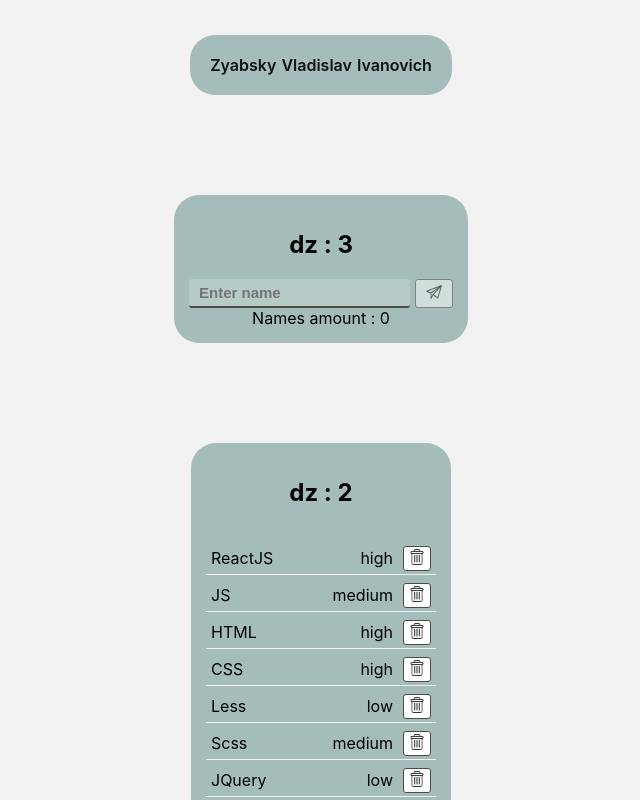
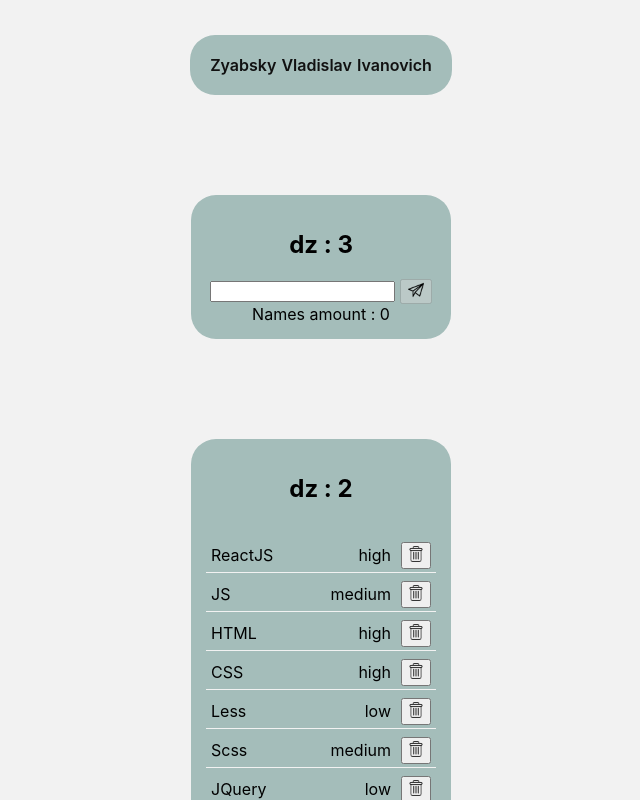
Before and after one commit to vladzyabs/dzFromIgnat, a React (Create React App) app: page / in a window 1280 px wide. Shown: the top 800 px of the page, without its empty margins (319-959 px from the left). Built offline with nearby package versions, Linux system fonts and the light colour scheme.

Commit message:
zeroing dz4

```diff
--- a/src/components/common/ButtonNya.tsx
+++ /dev/null
@@ -1,20 +0,0 @@
-import React, {ButtonHTMLAttributes, DetailedHTMLProps} from "react";
-
-import style from "./common.module.scss"
-
-export type PropsButtonType =
-    DetailedHTMLProps<ButtonHTMLAttributes<HTMLButtonElement>, HTMLButtonElement>
-    & {};
-
-function Button(props: PropsButtonType) {
-
-    const {...restProps} = props;
-
-    return (
-        <>
-            <button className={style.buttonNya} {...restProps}>{props.children}</button>
-        </>
-    )
-}
-
-export default Button
--- a/src/components/common/InputNya.tsx
+++ /dev/null
@@ -1,28 +0,0 @@
-import React, {KeyboardEvent, DetailedHTMLProps, InputHTMLAttributes} from "react";
-import style from "./common.module.scss"
-
-export type PropsInputType =
-    DetailedHTMLProps<InputHTMLAttributes<HTMLInputElement>, HTMLInputElement>
-    & { onEnter?: () => void, error?: string };
-
-function Input(props: PropsInputType) {
-
-    const {onEnter, error, ...restProps} = props;
-
-    const onKeyPressEnter = (e: KeyboardEvent<HTMLInputElement>) => {
-        if(e.charCode === 13) {onEnter && onEnter()}
-    };
-
-    return (
-        <>
-            <input className={`${style.inputNya} ${error && style.error}`}
-                   {...restProps}
-                   type="text"
-                   onKeyPress={onKeyPressEnter}
-                   placeholder={error ? error : props.title}
-            />
-        </>
-    );
-}
-
-export default Input
--- a/src/components/common/common.module.css
+++ /dev/null
@@ -1,40 +0,0 @@
-.buttonNya, .inputNya {
-  outline: none;
-  border: 1px solid #004540;
-  border-radius: 3px;
-}
-
-.inputNya {
-  display: block;
-  border: none;
-  border-bottom: 2px solid #4d4c43;
-  padding: 5px 10px;
-  font-size: 15px;
-  font-weight: bold;
-  background: rgba(255, 255, 255, 0.2);
-  transition: 0.3s;
-}
-.inputNya:hover, .inputNya:focus {
-  background: white;
-}
-.inputNya.error::placeholder {
-  color: red;
-}
-
-.buttonNya {
-  border: 1px solid #4d4c43;
-  background: white;
-  transition: 0.3s;
-  padding: 4px 10px;
-  cursor: pointer;
-}
-.buttonNya:hover, .buttonNya:focus {
-  box-shadow: 0px 1px 1px 0px rgba(0, 0, 0, 0.5);
-}
-.buttonNya:disabled {
-  opacity: 0.5;
-  cursor: auto;
-  box-shadow: none;
-}
-
-/*# sourceMappingURL=common.module.css.map */
--- a/src/components/common/common.module.scss
+++ /dev/null
@@ -1,49 +0,0 @@
-%common {
-  outline: none;
-  border: 1px solid #004540;
-  border-radius: 3px;
-}
-
-// input style start -----------------------------------------
-
-.inputNya {
-  @extend %common;
-  display: block;
-  border: none;
-  border-bottom: 2px solid #4d4c43;
-  padding: 5px 10px;
-  font-size: 15px;
-  font-weight: bold;
-  background: rgba(255, 255, 255, 0.2);
-  transition: .3s;
-
-  &:hover, &:focus {
-    background: rgba(255, 255, 255, 1);
-  }
-
-  &.error::placeholder {
-    color: red;
-  }
-}
-
-// button style start -----------------------------------------
-
-.buttonNya {
-  @extend %common;
-  //display: block;
-  border: 1px solid #4d4c43;
-  background: rgba(255, 255, 255, 1);
-  transition: .3s;
-  padding: 4px 10px;
-  cursor: pointer;
-
-  &:hover, &:focus {
-    box-shadow: 0px 1px 1px 0px rgba(0,0,0,0.5);
-  }
-
-  &:disabled {
-    opacity: .5;
-    cursor: auto;
-    box-shadow: none;
-  }
-}
--- a/src/components/helloName/HelloName.tsx
+++ b/src/components/helloName/HelloName.tsx
@@ -1,7 +1,5 @@
-import React, {ChangeEvent, useState} from "react";
+import React, {ChangeEvent, KeyboardEvent, useState} from "react";
 import {v1} from "uuid";
-import Button from "../common/ButtonNya";
-import Input from "../common/InputNya";
 
 import style from "./HelloName.module.scss"
 import sendIcon from "../../assets/img/send.png"
@@ -16,14 +14,16 @@ function HelloName(props: PropsHellowNameType) {
 
     let [inputName, setInputName] = useState<InputNameType>('');
     let [names, setNames] = useState<NamesType>([]);
-    let [emptyField, setEmptyField] = useState<boolean>(false);
 
     const onChangeInputName = (e: ChangeEvent<HTMLInputElement>) => {
         setInputName(e.currentTarget.value);
-        setEmptyField(false)
     };
 
-    const onKeyPressInputName = () => onClickBtnAdd();
+    const onKeyPressInputName = (e: KeyboardEvent<HTMLInputElement>) => {
+        if (e.charCode === 13) {
+            onClickBtnAdd();
+        }
+    };
 
     const onClickBtnAdd = () => {
         if (inputName.trim()) {
@@ -31,8 +31,6 @@ function HelloName(props: PropsHellowNameType) {
             alert(`Hello ${newName.name}`);
             setNames(prev => [newName, ...prev]);
             setInputName('');
-        } else {
-            setEmptyField(true)
         }
     };
 
@@ -40,15 +38,14 @@ function HelloName(props: PropsHellowNameType) {
         <div className={style.helloName}>
             <h2>dz : 3</h2>
             <div className={style.helloNameField}>
-                <Input type="text"
+                <input type="text"
                        value={inputName}
                        onChange={onChangeInputName}
                        title={'Enter name'}
-                       error={emptyField ? 'You did not enter a name' : ''}
-                       onEnter={() => onKeyPressInputName()}/>
-                <Button onClick={onClickBtnAdd} disabled={!inputName.trim()}>
+                       onKeyPress={onKeyPressInputName}/>
+                <button onClick={onClickBtnAdd} disabled={!inputName.trim()}>
                     <img src={sendIcon} alt="bin"/>
-                </Button>
+                </button>
             </div>
             <span>Names amount : {names.length}</span>
         </div>
--- a/src/components/myAffairs/MyAffairs.tsx
+++ b/src/components/myAffairs/MyAffairs.tsx
@@ -1,6 +1,5 @@
 import React from "react";
 import {AffairsType, ChangeFilterType, RemoveAffairType} from "../../types";
-import Button from "../common/ButtonNya";
 
 import style from "./MyAffairs.module.scss"
 import binIcon from "../../assets/img/bin.png"
@@ -21,9 +20,9 @@ function MyAffairs(props: PropsMyAffairsType) {
             <li key={affair.id} className={style.affair}>
                 <span>{affair.title}</span>
                 <span>{affair.priority}</span>
-                <Button onClick={ onClickRemove }>
+                <button onClick={ onClickRemove }>
                     <img src={binIcon} alt="bin icon"/>
-                </Button>
+                </button>
             </li>
         )
     } );
@@ -37,10 +36,10 @@ function MyAffairs(props: PropsMyAffairsType) {
             </ul>
 
             <div className={style.sortingBtns}>
-                <Button onClick={ () => {props.changeFilter("all")} }>all</Button>
-                <Button onClick={ () => {props.changeFilter("low")} }>low</Button>
-                <Button onClick={ () => {props.changeFilter("medium")} }>medium</Button>
-                <Button onClick={ () => {props.changeFilter("high")} }>high</Button>
+                <button onClick={ () => {props.changeFilter("all")} }>all</button>
+                <button onClick={ () => {props.changeFilter("low")} }>low</button>
+                <button onClick={ () => {props.changeFilter("medium")} }>medium</button>
+                <button onClick={ () => {props.changeFilter("high")} }>high</button>
             </div>
 
         </div>
```
Also changed, not shown: 1 other file (tests, documents, lock files or other folders).
